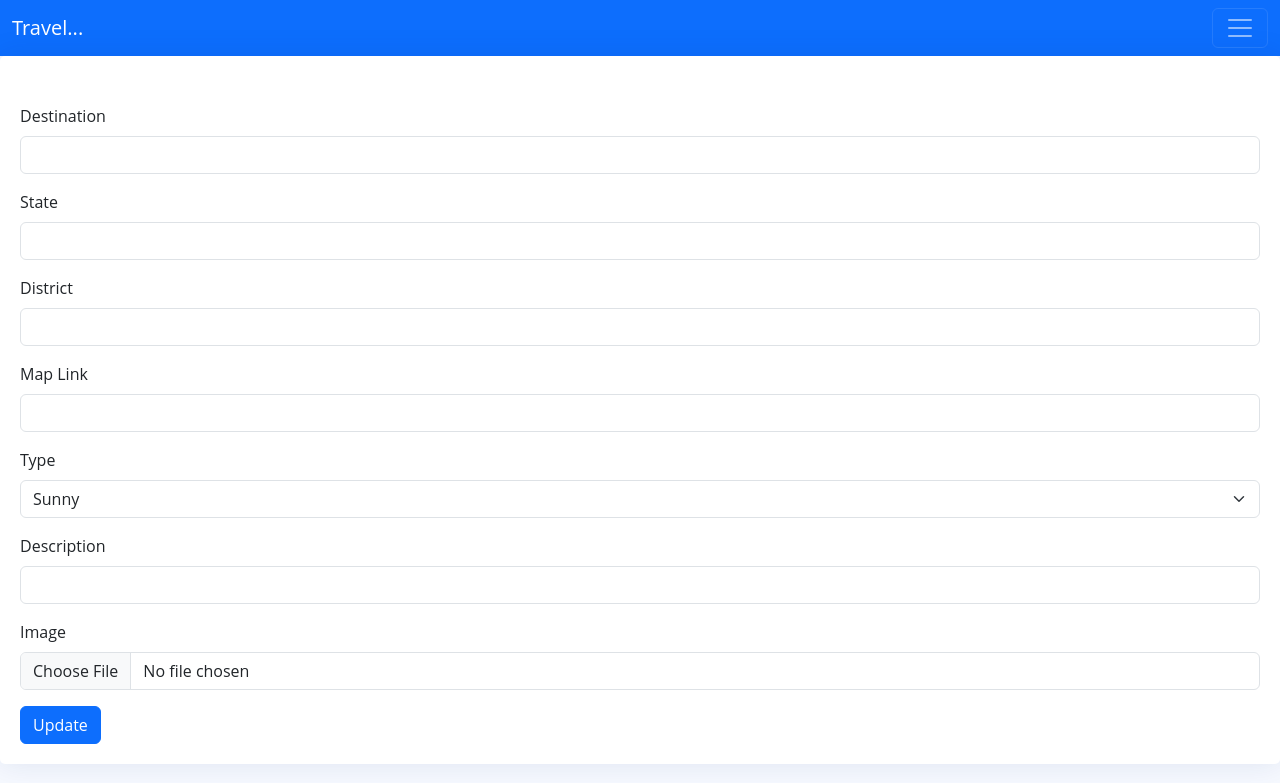
After one commit to alakode-nikhil/Travel, a Django app: page /update-destination/1/ in a window 1280 px wide. The commit adds this page. Shown: the top 783 px of the page. Run offline with Django 5.2, Linux system fonts and the light colour scheme; data that the repository does not hold is empty; some libraries are stand-ins or nearby versions.

Commit message:
add update and create views and templates

```diff
--- a/Travel/urls.py
+++ b/Travel/urls.py
@@ -16,8 +16,15 @@ Including another URLconf
 """
 from django.contrib import admin
 from django.urls import path, include
+from django.conf import settings
+from django.conf.urls.static import static
 
 urlpatterns = [
     path('admin/', admin.site.urls),
     path('', include('main.urls'))
 ]
+
+if settings.DEBUG:
+
+    urlpatterns+= static(settings.STATIC_URL,document_root = settings.STATIC_ROOT)
+    urlpatterns+= static(settings.MEDIA_URL,document_root = settings.MEDIA_ROOT)
--- a/main/urls.py
+++ b/main/urls.py
@@ -8,5 +8,7 @@ urlpatterns = [
     path('api/delete-destination/<int:pk>/', DeleteDestinationApi.as_view(), name='api-delete-destination'),
     path('api/search-destination/<str:name>/', SearchDestinationApi.as_view(), name='api-search_destination'),
     path('', index,name='home-destination'),
-    path('fetch-destination/<int:id>/', fetch_destination,name='fetch-destination')
+    path('fetch-destination/<int:id>/', fetch_destination,name='fetch-destination'),
+    path('update-destination/<int:id>/', update_destination,name='update-destination'),
+    path('create-destination/', create_destination, name='create-destination')
 ]
--- a/main/views.py
+++ b/main/views.py
@@ -1,4 +1,4 @@
-from django.shortcuts import render
+from django.shortcuts import render, redirect
 from .serializers import *
 from .models import *
 from rest_framework import generics
@@ -8,6 +8,7 @@ from rest_framework import status
 from django.contrib import messages
 import requests
 from django.core.paginator import Paginator, EmptyPage, InvalidPage
+from .forms import *
 
 # Create your views here.
 
@@ -78,7 +79,7 @@ def index(request):
                 data = response.json()
                 original_data = data
 
-                paginator = Paginator(original_data, 10)
+                paginator = Paginator(original_data, 9)
                 page = request.GET.get('page', 1)
 
                 try:
@@ -122,3 +123,68 @@ def get_weather_display(weather_code):
         6: 'Windy'
     }
     return WEATHER_CHOICES.get(weather_code, "Unknown")
+
+def update_destination(request, id):
+    info_url = f'http://127.0.0.1:8000/api/list-destination/{id}/'
+    response = requests.get(info_url)
+    destination = response.json()
+    if request.method == 'POST':
+        place_name = request.POST['place_name']
+        state = request.POST['state']
+        district = request.POST['district']
+        weather = request.POST['weather']
+        map_url = request.POST['map_url']
+        description = request.POST['description']
+        api_url = f'http://127.0.0.1:8000/api/update-destination/{id}/'
+        print(response.status_code)
+
+        data = {
+            'place_name': place_name,
+            'state': state,
+            'district': district,
+            'weather': weather,
+            'map_url':map_url,
+            'description': description
+        }
+
+        files = {'img': request.FILES.get('img')}
+        response = requests.put(api_url, data = data, files = files)
+
+        if response.status_code == 200:
+            messages.success(request, 'Destination updated')
+            return redirect('/')
+
+        else:
+            messages.error(request, f'Error submitting data to the REST API {response.status_code}')
+
+    return render(request, 'update-destination.html', {'destination':destination})
+
+def create_destination(request):
+    if request.method == 'POST':
+        form = DestinationForm(request.POST, request.FILES)
+
+        if form.is_valid():
+            try:
+                form.save()
+                api_url = 'http://127.0.0.1:8000/api/create-destination/'
+                data = form.cleaned_data
+
+                response = requests.post(api_url, data=data, files = {'img': request.FILES['img']})
+
+                if response.status_code == 400:
+                    messages.success(request, 'Destination Inserted Successfully!')
+                    return redirect('/')
+
+                else:
+                    messages.error(request, f'Error{response.status_code}')
+
+            except requests.RequestException as e:
+                messages.error(request, f'Error during API request {str(e)}')
+
+        else:
+            messages.error(request, 'Invalid Form')
+
+    else:
+        form = DestinationForm
+
+    return render(request, 'create-destination.html', {'form': form})
--- a/templates/base.html
+++ b/templates/base.html
@@ -29,14 +29,17 @@
                     </li>
                     {% if user.is_authenticated %}
                     <li class="nav-item">
+                        <a class="nav-link" href="#">Add Destination</a>
+                    </li>
+                    <li class="nav-item">
                         <a class="nav-link" href="#">Sign Out</a>
                     </li>
                     {% else %}
                     <li class="nav-item">
-                        <a class="nav-link active" aria-disabled="true">Login</a>
+                        <a class="nav-link active" >Login</a>
                     </li>
                     <li class="nav-item">
-                        <a class="nav-link active" aria-disabled="true">Register</a>
+                        <a class="nav-link active" >Register</a>
                     </li>
                     {% endif %}
                 </ul>
@@ -49,6 +52,5 @@
     </nav>
     {% block content %}
     {% endblock %}
-    <script src="https://cdn.jsdelivr.net/npm/bootstrap@5.3.3/dist/js/bootstrap.bundle.min.js" integrity="sha384-YvpcrYf0tY3lHB60NNkmXc5s9fDVZLESaAA55NDzOxhy9GkcIdslK1eN7N6jIeHz" crossorigin="anonymous"></script>
-</body>
+
 </html>
--- a/templates/fetch-destination.html
+++ b/templates/fetch-destination.html
@@ -14,6 +14,9 @@
 <div class="container mt-2">
     <div class="inner_div">
         <div class="card bg-body rounded shadow-sm align-content-center">
+            {% for msg in messages %}
+                <p class="card-text">{{msg}}</p>
+            {% endfor %}
             <img src="{{destination.img}}" class="card-img-top ps-2 pt-2" alt="...">
             <div class="card-body">
                 <h5 class="card-title text-center">{{destination.place_name}}</h5>
--- /dev/null
+++ b/templates/update-destination.html
@@ -0,0 +1,50 @@
+{% extends 'base.html' %}
+{% load static %}
+{% block content %}
+<div class="card mx-auto">
+    <div class="card-body mt-5">
+        {% for msg in messages %}
+        {{msg}}
+        {% endfor %}
+        <form method="post" enctype="multipart/form-data">
+            {% csrf_token %}
+            <div class="mb-3">
+                <label for="place_name" class="form-label">Destination</label>
+                <input type="text" class="form-control" name="place_name" id ="place_name" required value="{{destination.place_name}}">
+            </div>
+            <div class="mb-3">
+                <label for="state" class="form-label">State</label>
+                <input type="text" class="form-control" name="state" id="state" required value="{{destination.state}}">
+            </div>
+            <div class="mb-3">
+                <label for="district" class="form-label">District</label>
+                <input type="text" class="form-control" name="district" id="district" required value="{{destination.district}}">
+            </div>
+            <div class="mb-3">
+                <label for="map_url" class="form-label">Map Link</label>
+                <input type="url" class="form-control" name="map_url" id="map_url" required value="{{destination.map_url}}">
+            </div>
+            <div class="mb-3">
+                <label for="weather" class="form-label">Type</label>
+                <select name="weather" id="weather" class="form-select">
+                    <option value="1">Sunny</option>
+                    <option value="2">Rainy</option>
+                    <option value="3">Cloudy</option>
+                    <option value="4">Foggy</option>
+                    <option value="5">Snowy</option>
+                    <option value="6">Windy</option>
+                </select>
+            </div>
+            <div class="mb-3">
+                <label for="description" class="form-label">Description</label>
+                <input type="text" class="form-control" name="description" id="description" required value="{{destination.description}}">
+            </div>
+            <div class="mb-3">
+                <label for="img" class="form-label">Image</label>
+                <input type="file" class="form-control" name="img" id="img">
+            </div>
+            <button type="submit" class="btn btn-primary">Update</button>
+        </form>
+    </div>
+</div>
+{% endblock %}
```
Also changed, not shown: main/forms.py (added, +16 -0 lines), templates/create-destination.html (added, +28 -0 lines), templates/index.html (+7 -4 lines), 1 other file.
